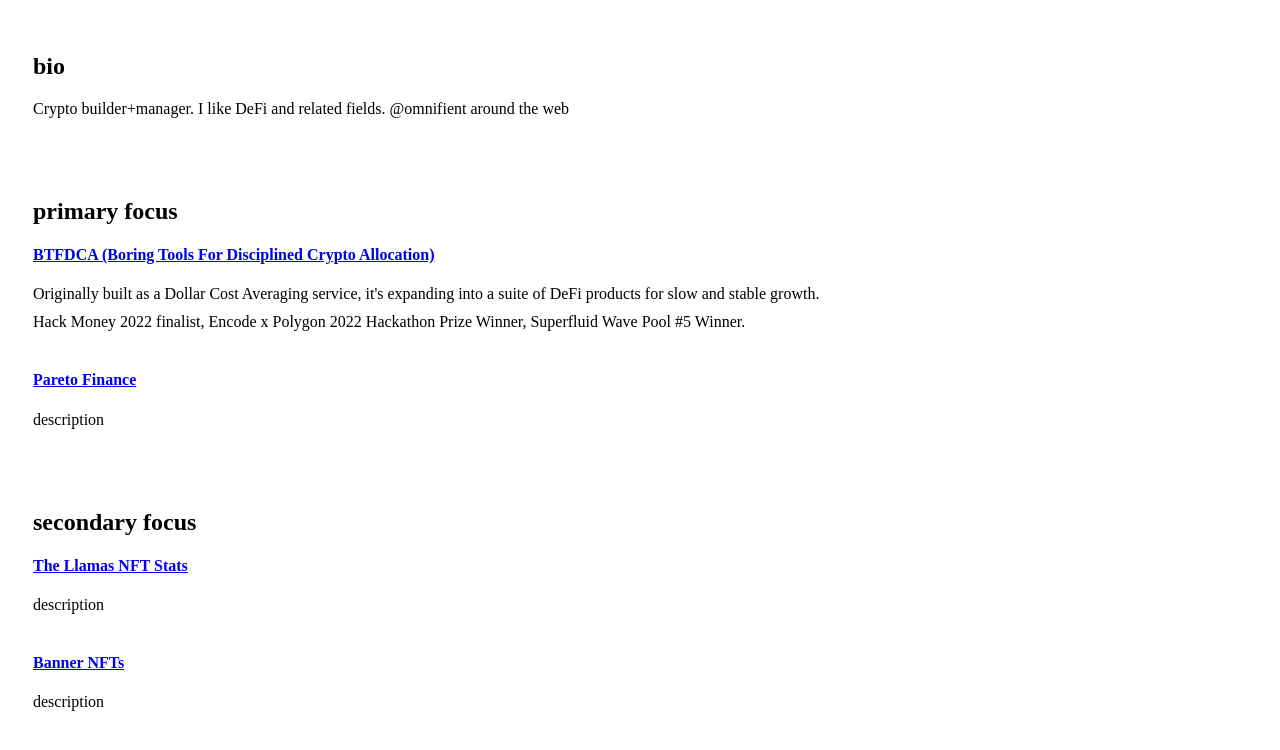
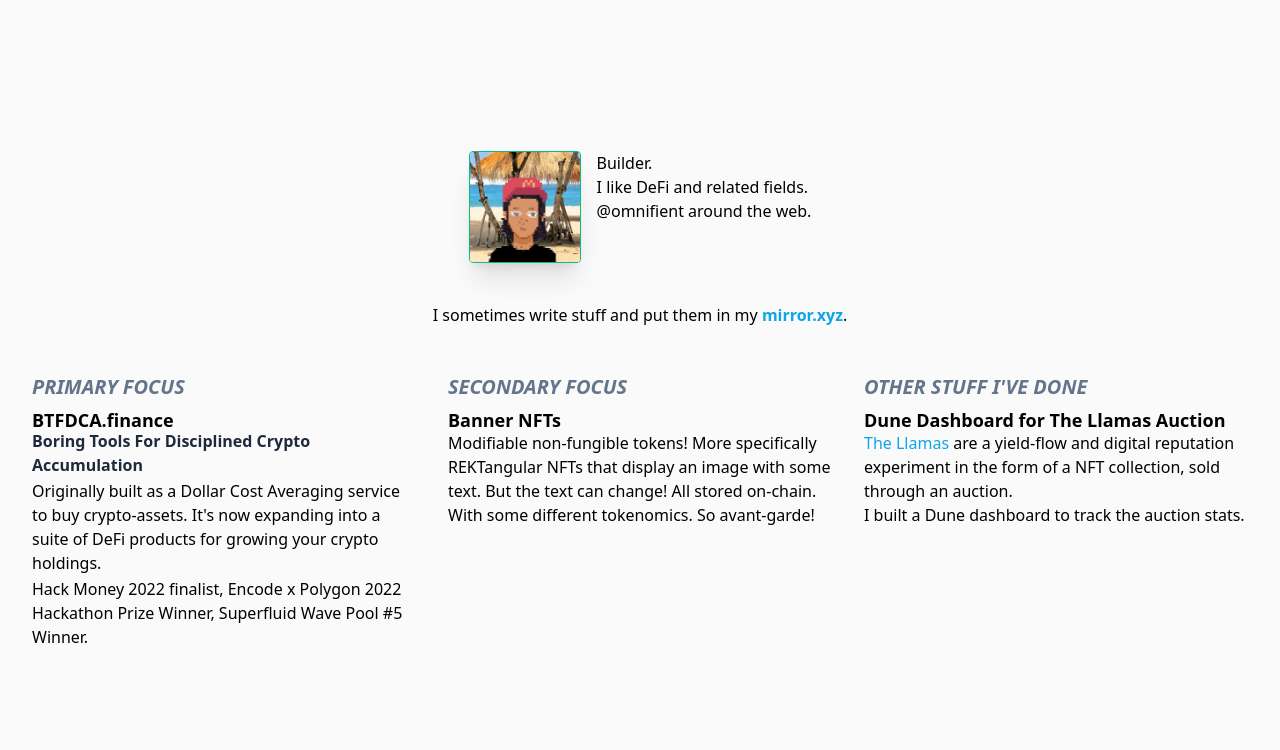
Before and after one commit to omnifient/omnifient.github.io, a plain HTML site: page index.html in a window 1280 px wide. Drawn offline with nearby package versions, Linux system fonts and the light colour scheme.

Commit message:
make it better

```diff
--- a/index.html
+++ b/index.html
@@ -1,29 +1,83 @@
-<!doctype html>
+<!DOCTYPE html>
 <html>
-    <head>
-        <title>@omnifient</title>
-        <meta charset="UTF-8">
-    </head>
+  <head>
+    <title>@omnifient</title>
+    <meta charset="UTF-8" />
+    <meta name="viewport" content="width=device-width, initial-scale=1.0" />
+    <script src="https://cdn.tailwindcss.com"></script>
+  </head>
 
-    <body style="padding:25px">
-        <h2>bio</h2>
+  <body class="flex p-8 bg-zinc-50 min-h-screen">
+    <div class="m-auto">
+      <div class="flex flex-row gap-4 place-content-center">
+        <img class="w-28 border rounded border-emerald-500 shadow-xl" src="omnifient.jpg" />
         <div>
-            Crypto builder+manager. I like DeFi and related fields. @omnifient around the web
+          <p>Builder.</p>
+          <p>I like DeFi and related fields.</p>
+          <p>@omnifient around the web.</p>
+        </div>
+      </div>
+
+      <div class="flex flex-row place-content-center my-10">
+        I sometimes write stuff and put them in my&nbsp;
+        <a
+          href="https://mirror.xyz/0x52EF1F3c4A1068d0079093cD2DCAe9eBE9Edcb8F"
+          target="_none"
+          class="text-sky-500 font-semibold"
+          >mirror.xyz</a
+        >.
+      </div>
+
+      <div class="flex flex-row gap-8">
+        <div class="container">
+          <h2 class="font-bold italic text-xl text-slate-500 uppercase leading-10">Primary Focus</h2>
+
+          <div class="mt-1">
+            <h4 class="text-lg font-semibold leading-none">
+              <a class="hover:text-sky-500" href="https://btfdca.finance/" target="_none">BTFDCA.finance</a>
+            </h4>
+            <p class="text-base font-semibold text-slate-800">Boring Tools For Disciplined Crypto Accumulation</p>
+
+            <p class="mt-0.5">
+              Originally built as a Dollar Cost Averaging service to buy crypto-assets. It's now expanding into a suite
+              of DeFi products for growing your crypto holdings.
+            </p>
+
+            <p class="mt-0.5">
+              Hack Money 2022 finalist, Encode x Polygon 2022 Hackathon Prize Winner, Superfluid Wave Pool #5 Winner.
+            </p>
+          </div>
         </div>
 
-        <h2 style="margin-top:80px;">primary focus</h2>
-        <h4><a href="https://btfdca.finance/">BTFDCA (Boring Tools For Disciplined Crypto Allocation)</a></h4>
-        <div>Originally built as a Dollar Cost Averaging service, it's expanding into a suite of DeFi products for slow and stable growth.</div>
-        <div style="margin-top:10px">Hack Money 2022 finalist, Encode x Polygon 2022 Hackathon Prize Winner, Superfluid Wave Pool #5 Winner.</div>
+        <div class="container">
+          <h2 class="font-bold italic text-xl text-slate-500 uppercase leading-10">Secondary Focus</h2>
 
-        <h4 style="margin-top:40px;"><a href="https://pareto.cash/">Pareto Finance</a></h4>
-        <div>description</div>
+          <div class="mt-1">
+            <h4 class="text-lg font-semibold leading-none">
+              <a class="hover:text-sky-500" href="https://www.banner-nfts.com/" target="_none">Banner NFTs</a>
+            </h4>
+            <p class="mt-0.5">
+              Modifiable non-fungible tokens! More specifically REKTangular NFTs that display an image with some text.
+              But the text can change! All stored on-chain. With some different tokenomics. So avant-garde!
+            </p>
+          </div>
+        </div>
 
-        <h2 style="margin-top:80px;">secondary focus</h2>
-        <h4><a href="https://dune.com/omnifi/the-llamas">The Llamas NFT Stats</a></h4>
-        <div>description</div>
+        <div class="container">
+          <h2 class="font-bold italic text-xl text-slate-500 uppercase leading-10">Other stuff I've done</h2>
 
-        <h4 style="margin-top:40px;"><a href="https://www.banner-nfts.com/">Banner NFTs</a></h4>
-        <div>description</div>
-    </body>
+          <div class="mt-1">
+            <h4 class="text-lg font-semibold leading-none">
+              <a class="hover:text-sky-500" href="https://dune.com/omnifi/the-llamas" target="_none">Dune Dashboard for The Llamas Auction</a>
+            </h4>
+            <p class="mt-0.5">
+              <a class="text-sky-500" href="https://thellamas.io/" target="_none">The Llamas</a> are a yield-flow and
+              digital reputation experiment in the form of a NFT collection, sold through an auction.
+            </p>
+            <p>I built a Dune dashboard to track the auction stats.</p>
+          </div>
+        </div>
+      </div>
+    </div>
+  </body>
 </html>
```
Also changed, not shown: omnifient.jpg (added), 1 other file.
